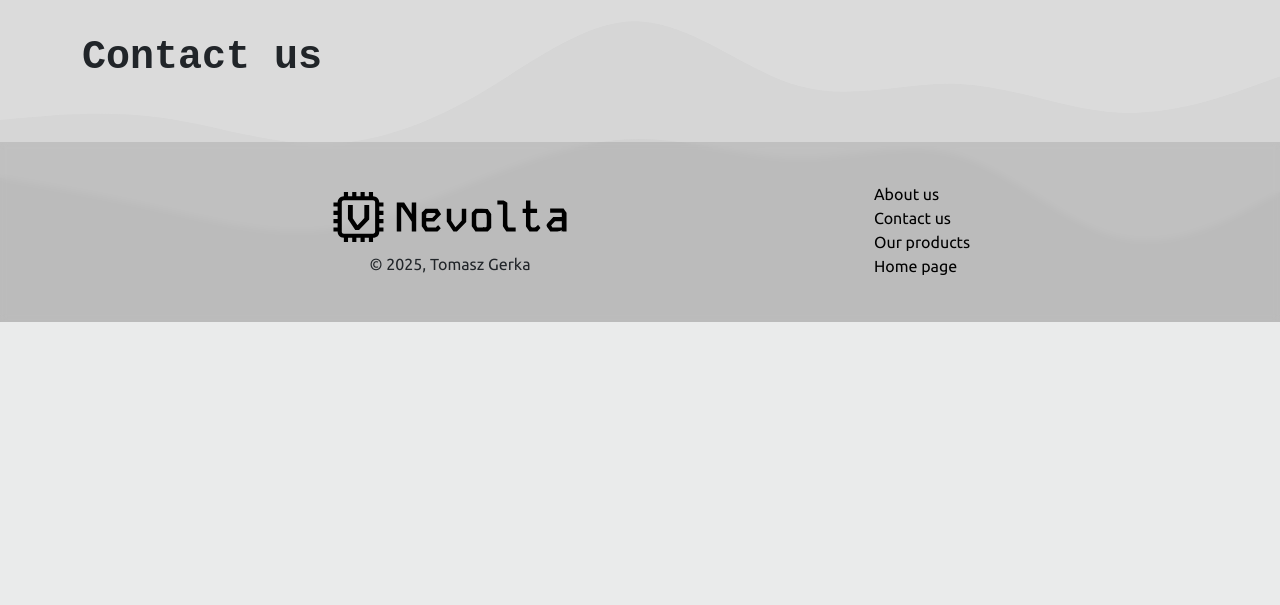
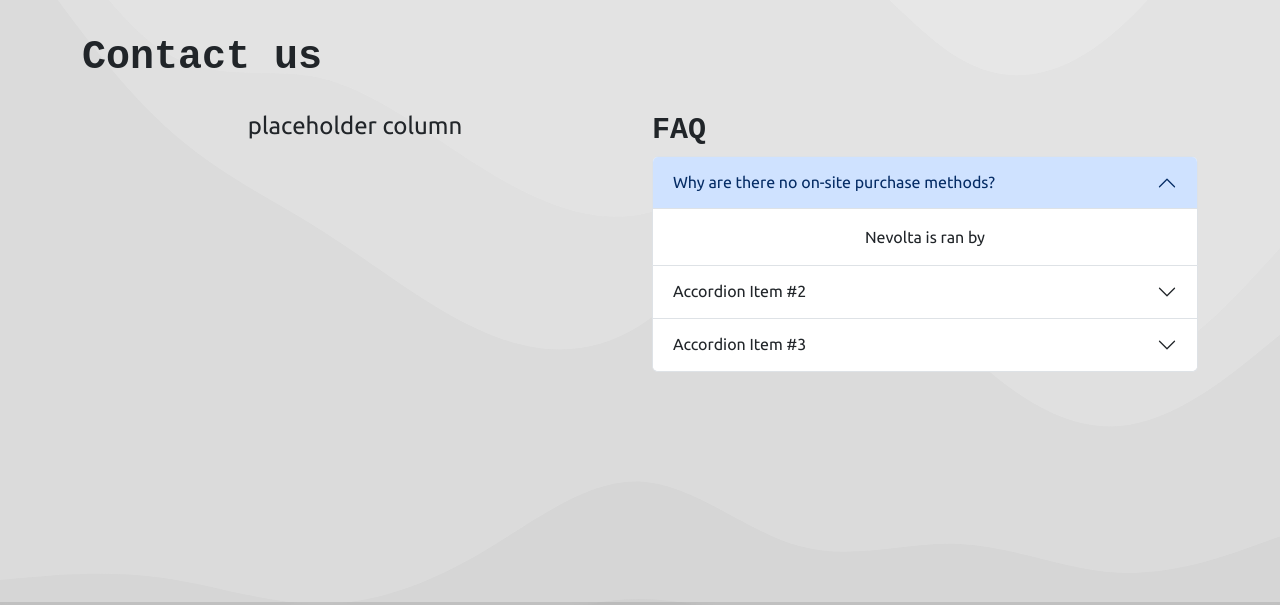
Before and after one commit to EmmetGameDev/Nevolta-Systems, a plain HTML site: page src/contact.html in a window 1280 px wide. Shown: the part 533-1138 px from the top of the page. Before the commit the page ends 855 px from the top, so only its background shows below. Drawn offline with nearby package versions, Linux system fonts and the light colour scheme; a web font is replaced by a local one.

Commit message:
End of day iPad commit

```diff
--- a/src/contact.html
+++ b/src/contact.html
@@ -38,8 +38,52 @@
       </div>
       <div class="row blogRow">
         <div class="col-md">
+          <h1>placeholder column</h1>
+        </div>
+        <div class="col-md">
+          <h1 class="contactHeader">FAQ</h1>
+          <div class="accordion" id="accordionExample">
+            <div class="accordion-item">
+              <h2 class="accordion-header">
+                <button class="accordion-button" type="button" data-bs-toggle="collapse" data-bs-target="#collapseOne" aria-expanded="true" aria-controls="collapseOne">
+                  Why are there no on-site purchase methods?
+                </button>
+              </h2>
+              <div id="collapseOne" class="accordion-collapse collapse show" data-bs-parent="#accordionExample">
+                <div class="accordion-body">
+                  Nevolta is ran by
+                </div>
+              </div>
+            </div>
+            <div class="accordion-item">
+              <h2 class="accordion-header">
+                <button class="accordion-button collapsed" type="button" data-bs-toggle="collapse" data-bs-target="#collapseTwo" aria-expanded="false" aria-controls="collapseTwo">
+                  Accordion Item #2
+                </button>
+              </h2>
+              <div id="collapseTwo" class="accordion-collapse collapse" data-bs-parent="#accordionExample">
+                <div class="accordion-body">
+                  <strong>This is the second item’s accordion body.</strong> It is hidden by default, until the collapse plugin adds the appropriate classes that we use to style each element. These classes control the overall appearance, as well as the showing and hiding via CSS transitions. You can modify any of this with custom CSS or overriding our default variables. It’s also worth noting that just about any HTML can go within the <code>.accordion-body</code>, though the transition does limit overflow.
+                </div>
+              </div>
+            </div>
+            <div class="accordion-item">
+              <h2 class="accordion-header">
+                <button class="accordion-button collapsed" type="button" data-bs-toggle="collapse" data-bs-target="#collapseThree" aria-expanded="false" aria-controls="collapseThree">
+                  Accordion Item #3
+                </button>
+              </h2>
+              <div id="collapseThree" class="accordion-collapse collapse" data-bs-parent="#accordionExample">
+                <div class="accordion-body">
+                  <strong>This is the third item’s accordion body.</strong> It is hidden by default, until the collapse plugin adds the appropriate classes that we use to style each element. These classes control the overall appearance, as well as the showing and hiding via CSS transitions. You can modify any of this with custom CSS or overriding our default variables. It’s also worth noting that just about any HTML can go within the <code>.accordion-body</code>, though the transition does limit overflow.
+                </div>
+              </div>
+            </div>
+          </div>
+        </div>
+      </div>
+      <div class="row spacer">
 
-        </div>
       </div>
     </div>
     <div class="siteFooter">
--- a/src/css/style.css
+++ b/src/css/style.css
@@ -995,3 +995,15 @@
 .mainPhotoContactDiv{
     background-image: url("../img/photos/P1050595.JPG");
 }
+
+.spacer{
+    height: 200px;
+}
+
+.contactHeader{
+    font-family: 'Kode mono', monospace;
+    font-weight: 600;
+    font-size: 30px;
+    text-align: left;
+    margin-bottom: 8px;
+}
```
